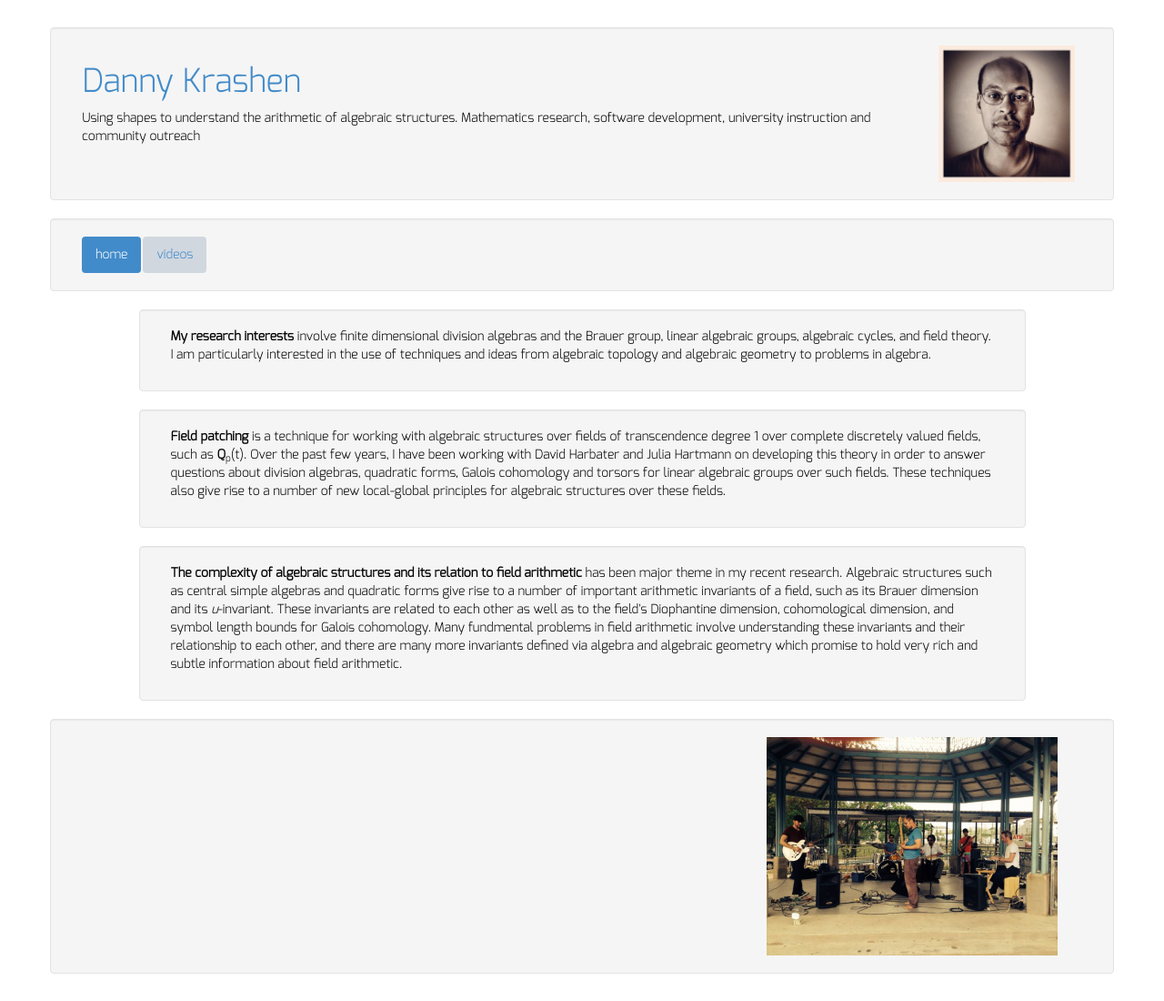
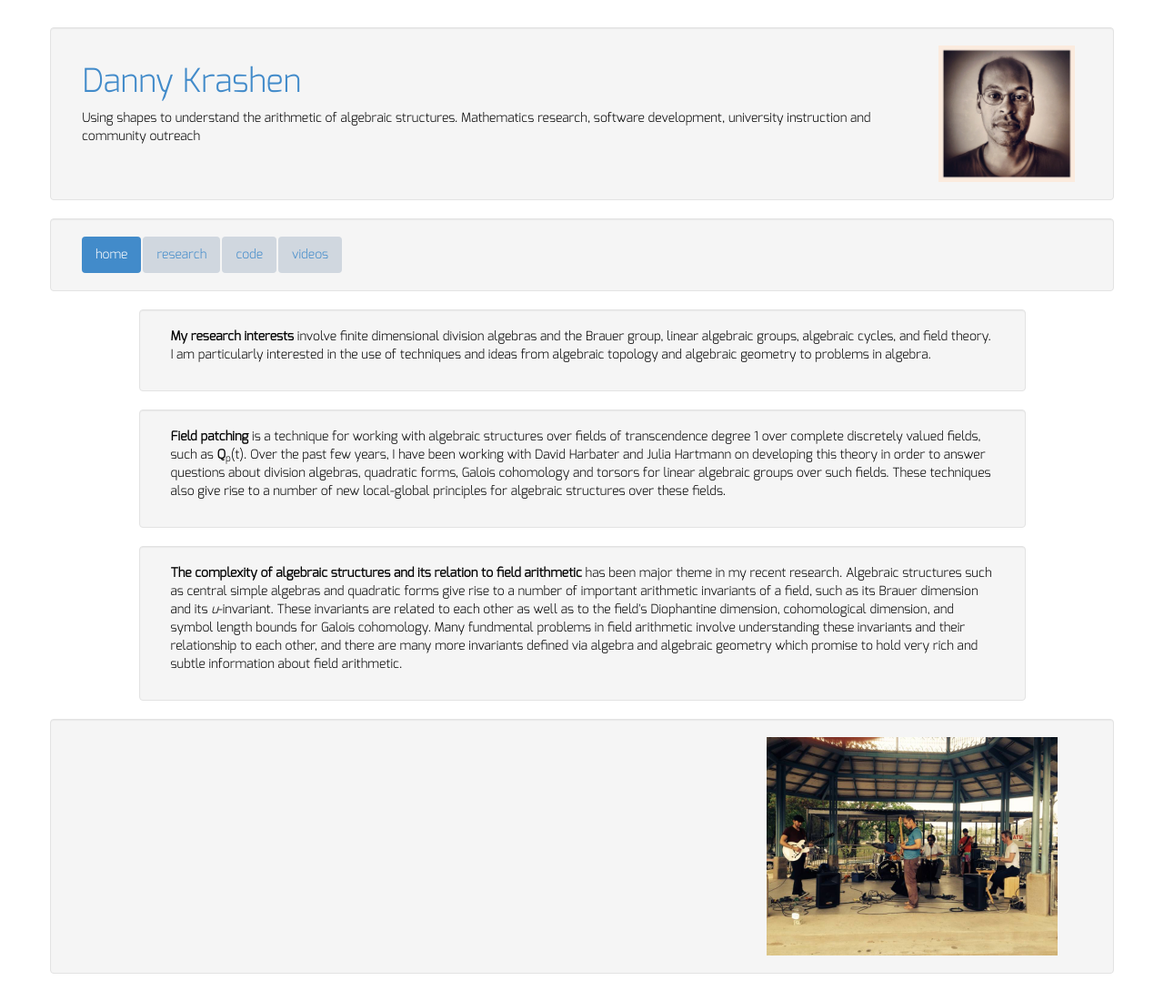
Before and after one commit to dkrashen/dkrashen.github.io, a Jekyll site: the page built from index.html, in a window 1280 px wide. Shown: the whole page at 91% size. Built offline with Jekyll 4.4.1, drawn with Linux system fonts in a browser that asks for light colours.

```diff
--- a/index.html
+++ b/index.html
@@ -5,12 +5,12 @@
 <div class="col-md-12">
 <ul class="nav nav-pills">
 	<li class="active"><a href="/">home</a></li>
-<!--
-	<li><a href="/publications/">publications</a></li>
+	<li><a href="/research/">research</a></li>
 
 	<li><a href="https://github.com/{{ site.github_username }}"
 	target="_blank">code</a> </li>
 
+<!--
 	<li><a href="/teaching/">teaching</a></li>
 -->
 
```
Also changed, not shown: 2 other files.
